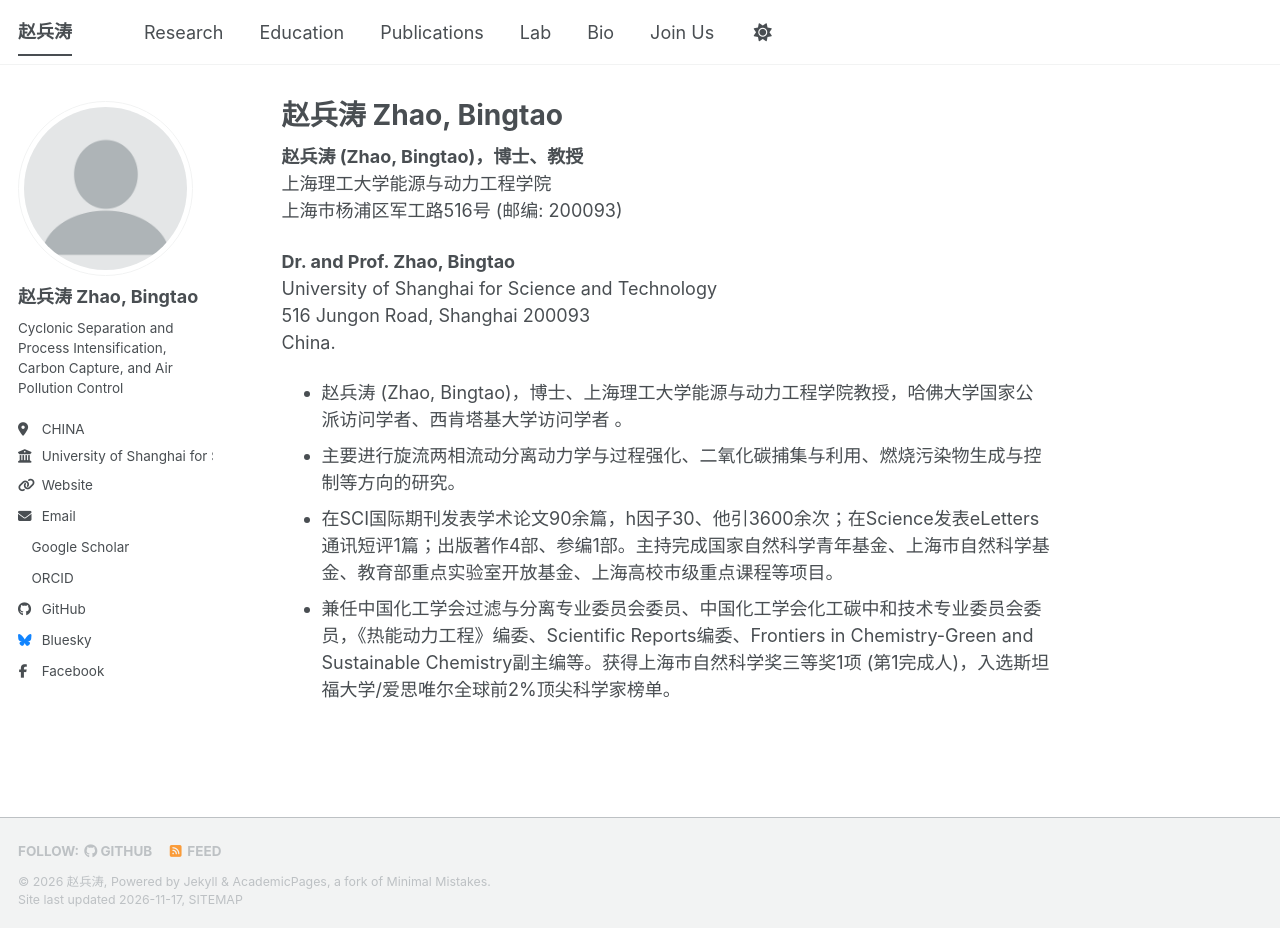
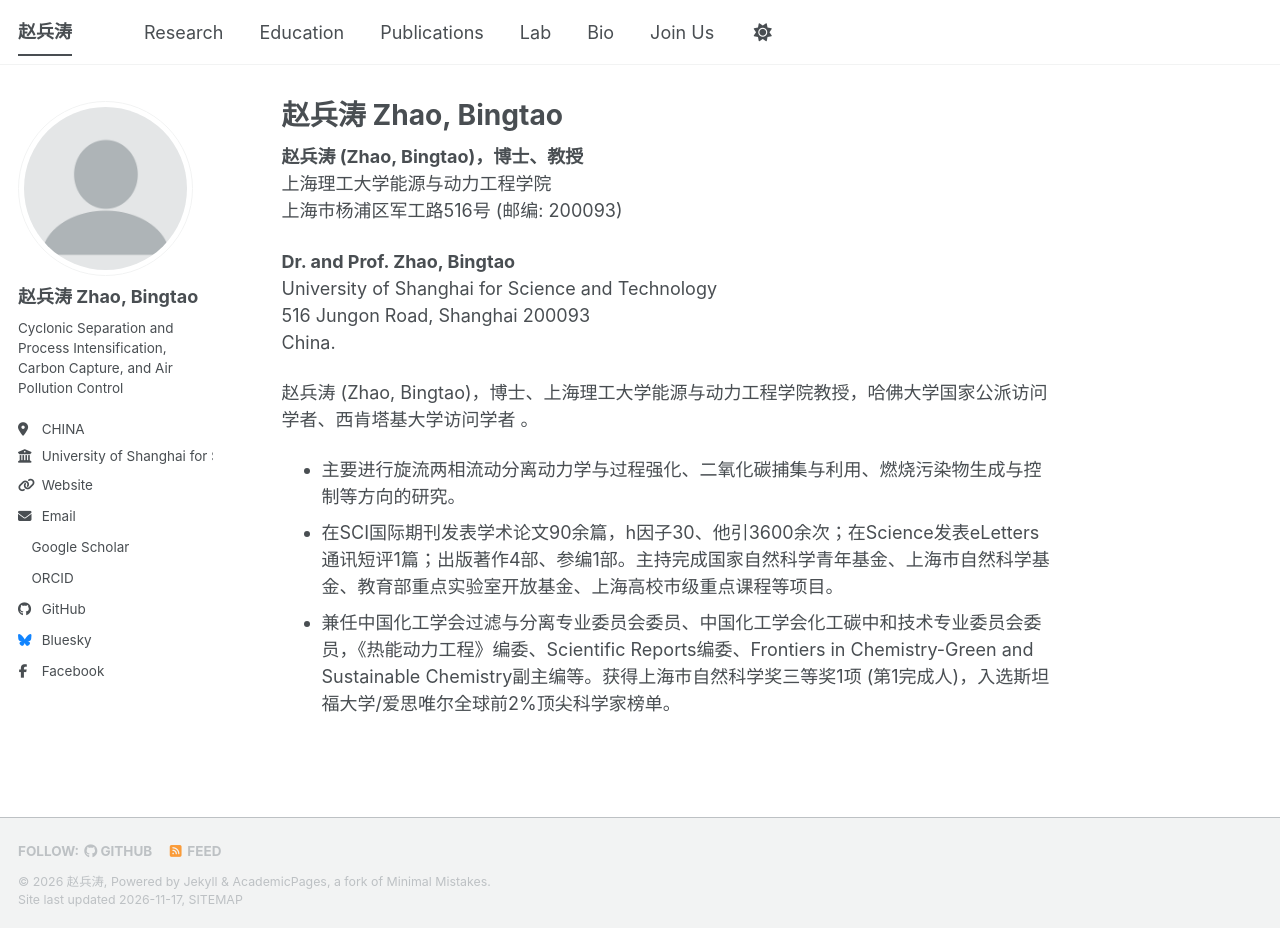
Before and after one commit to bingtaozhao/bingtaozhao.github.io, a Jekyll site: the page built from _pages/about.md, in a window 1280 px wide and 928 px high. Built offline with Jekyll 4.4.1, drawn with Linux system fonts in a browser that asks for light colours; a script bundle is joined from its source files by our own code; a style sheet for code colours, icons or effects is not loaded.

Commit message:
Add files via upload

```diff
--- a/_pages/about.md
+++ b/_pages/about.md
@@ -16,7 +16,7 @@ University of Shanghai for Science and Technology
 516 Jungon Road, Shanghai 200093
 China.
 
-* 赵兵涛 (Zhao, Bingtao)，博士、上海理工大学能源与动力工程学院教授，哈佛大学国家公派访问学者、西肯塔基大学访问学者 。
+赵兵涛 (Zhao, Bingtao)，博士、上海理工大学能源与动力工程学院教授，哈佛大学国家公派访问学者、西肯塔基大学访问学者 。
 * 主要进行旋流两相流动分离动力学与过程强化、二氧化碳捕集与利用、燃烧污染物生成与控制等方向的研究。
 * 在SCI国际期刊发表学术论文90余篇，h因子30、他引3600余次；在Science发表eLetters通讯短评1篇；出版著作4部、参编1部。主持完成国家自然科学青年基金、上海市自然科学基金、教育部重点实验室开放基金、上海高校市级重点课程等项目。
 * 兼任中国化工学会过滤与分离专业委员会委员、中国化工学会化工碳中和技术专业委员会委员，《热能动力工程》编委、Scientific Reports编委、Frontiers in Chemistry-Green and Sustainable Chemistry副主编等。获得上海市自然科学奖三等奖1项 (第1完成人)，入选斯坦福大学/爱思唯尔全球前2%顶尖科学家榜单。
```
